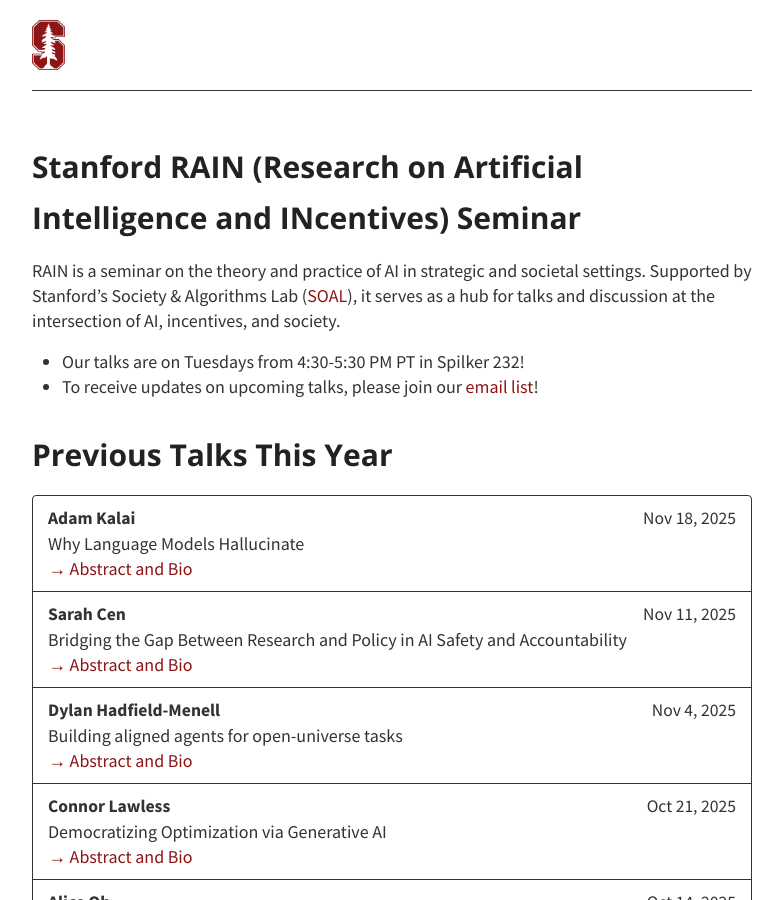
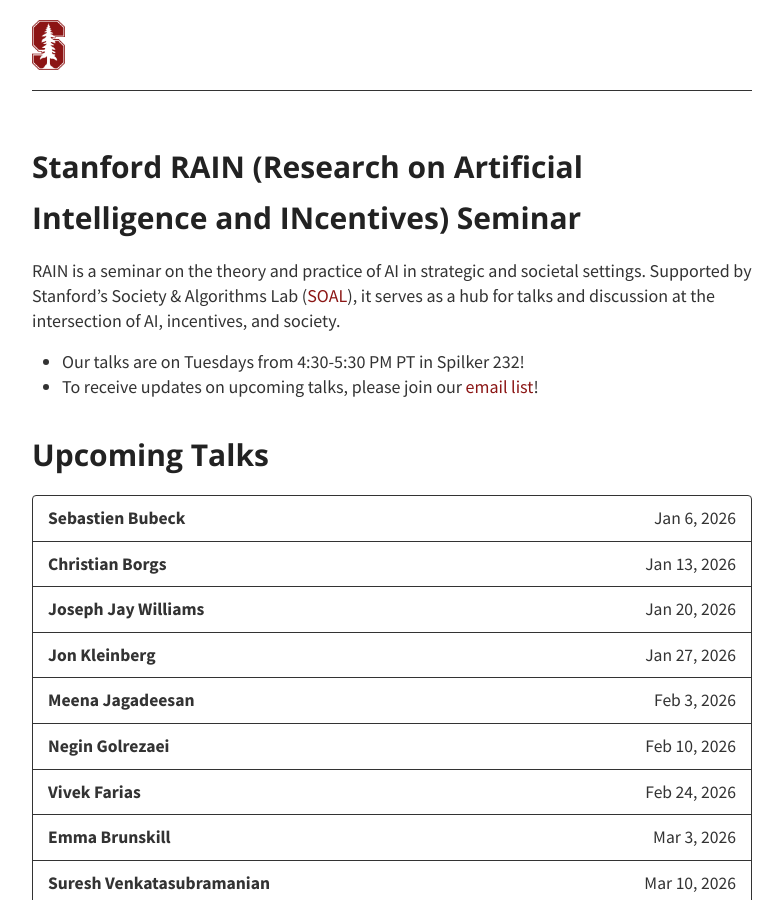
Before and after one commit to stanford-rain-seminar/stanford-rain-seminar.github.io, a Jekyll site: the page built from index.md, in a window 1280 px wide and 900 px high. Shown: the whole window, without its empty margins (248-1031 px from the left). Built offline with Jekyll 4.4.1, drawn with Linux system fonts in a browser that asks for light colours; nearby versions of some CDN libraries; our own code applies the rules of GitHub Pages for plain Markdown files.

Commit message:
Update talks.yml

```diff
--- a/_data/talks.yml
+++ b/_data/talks.yml
@@ -1,3 +1,23 @@
+- type: "Upcoming Talks"
+  members:
+    - speaker: "Sebastien Bubeck"
+      date: "Jan 6, 2026"
+    - speaker: "Christian Borgs"
+      date: "Jan 13, 2026"
+    - speaker: "Joseph Jay Williams"
+      date: "Jan 20, 2026"
+    - speaker: "Jon Kleinberg"
+      date: "Jan 27, 2026"
+    - speaker: "Meena Jagadeesan"
+      date: "Feb 3, 2026"
+    - speaker: "Negin Golrezaei"
+      date: "Feb 10, 2026"
+    - speaker: "Vivek Farias"
+      date: "Feb 24, 2026"
+    - speaker: "Emma Brunskill"
+      date: "Mar 3, 2026"
+    - speaker: "Suresh Venkatasubramanian"
+      date: "Mar 10, 2026"
 - type: "Previous Talks This Year"
   members:
     - speaker: "Adam Kalai"
```
